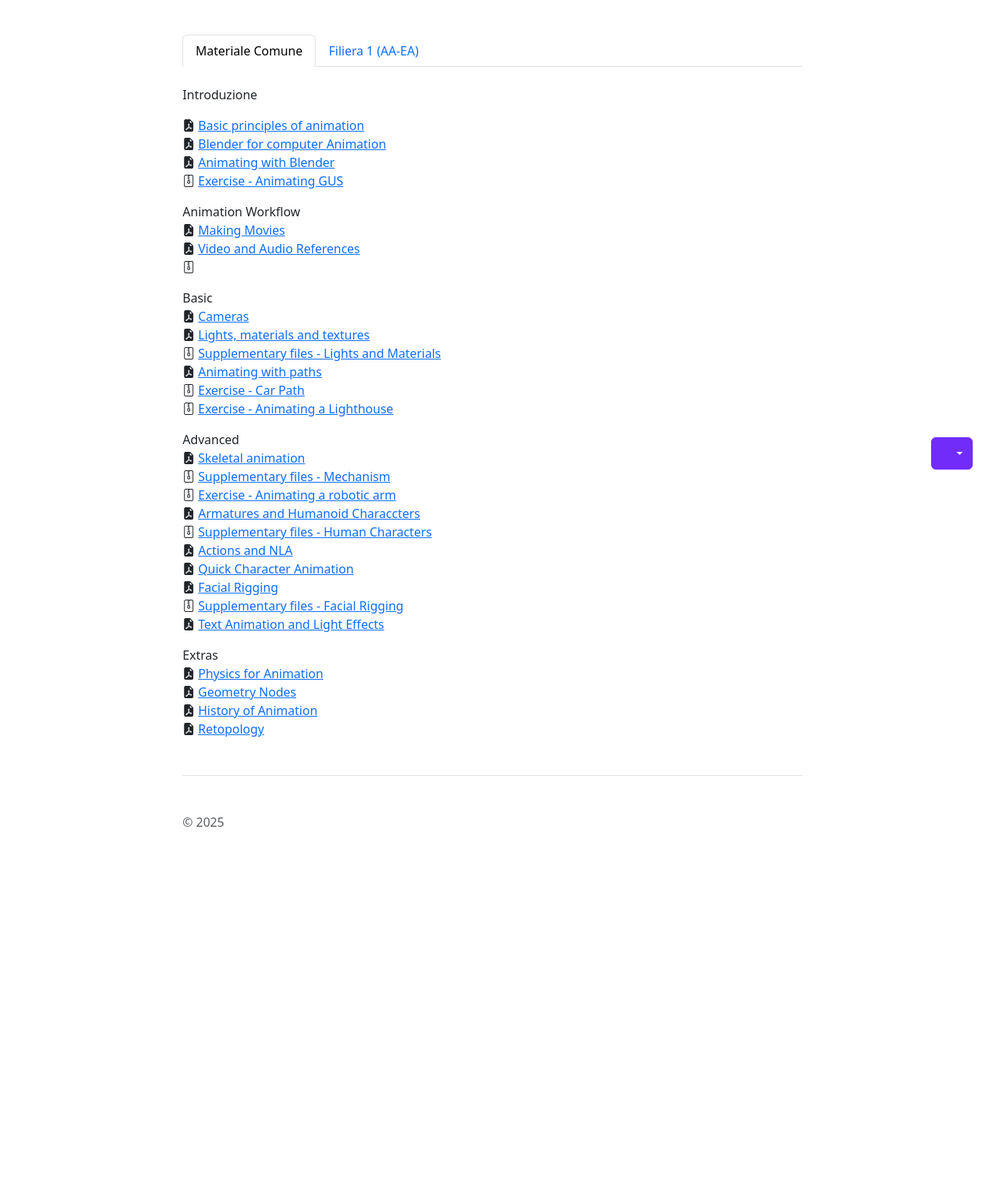
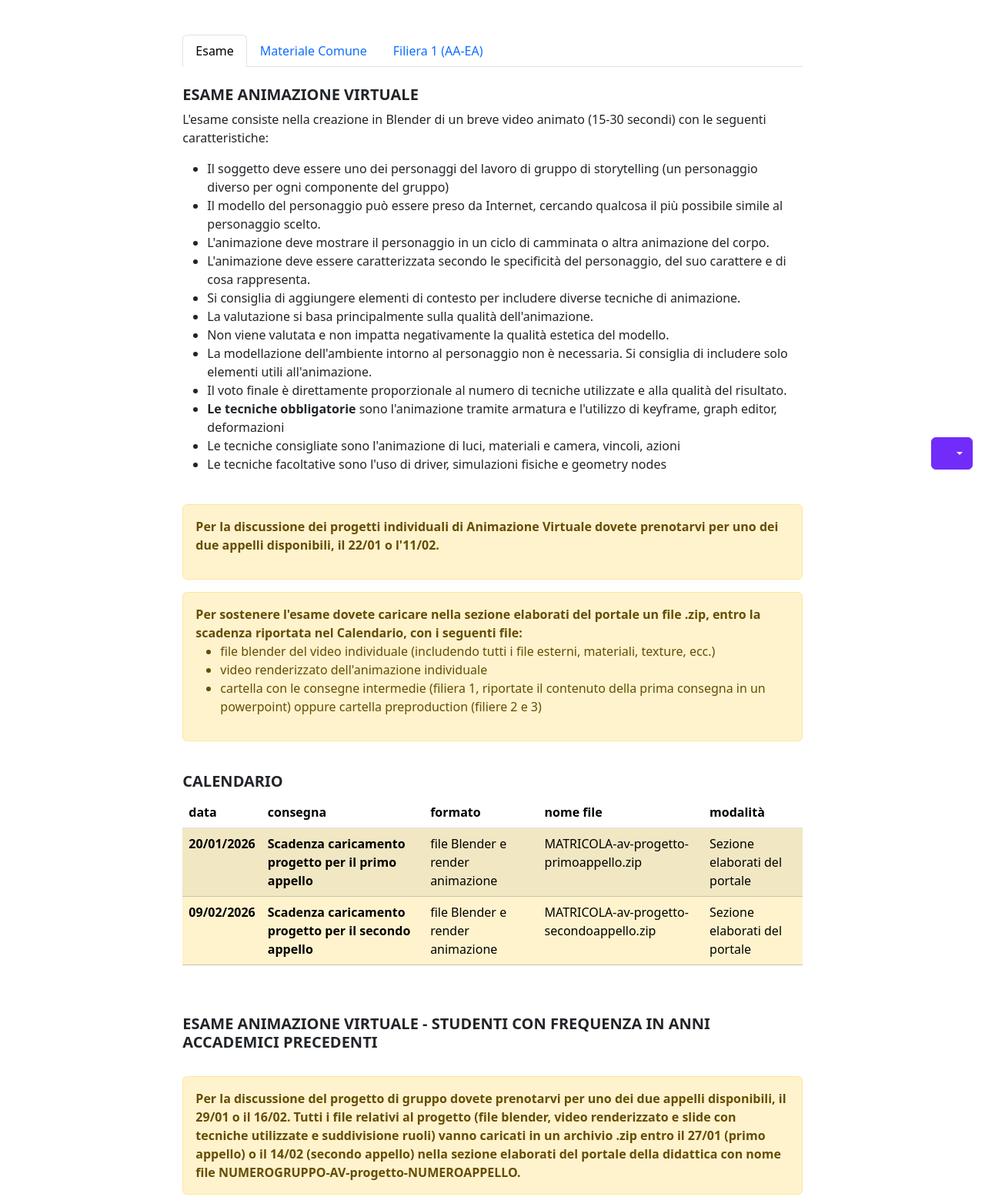
Before and after one commit to fmpolito/Animazione-Virtuale, a plain HTML site: page index.html in a window 1280 px wide. Shown: the part 174-1729 px from the top of the page at 77% size. Before the commit the page ends 1350 px from the top, so only its background shows below. Drawn offline with Linux system fonts and the light colour scheme.

Commit message:
Update index.html
update exam details

```diff
--- a/index.html
+++ b/index.html
@@ -179,7 +179,8 @@
         <div class="mb-12 m-0 border-0">
           <nav>
             <div class="nav nav-tabs" id="nav-tab" role="tablist">
-              <button class="nav-link active" id="nav-pres-tab" data-bs-toggle="tab" data-bs-target="#nav-pres" type="button" role="tab" aria-controls="nav-pres" aria-selected="true">Materiale Comune</button>
+              <button class="nav-link active" id="nav-exam-tab" data-bs-toggle="tab" data-bs-target="#nav-exam" type="button" role="tab" aria-controls="nav-exam" aria-selected="true">Esame</button>
+              <button class="nav-link" id="nav-pres-tab" data-bs-toggle="tab" data-bs-target="#nav-pres" type="button" role="tab" aria-controls="nav-pres" aria-selected="false">Materiale Comune</button>
               <button class="nav-link" id="nav-mat-tab" data-bs-toggle="tab" data-bs-target="#nav-mat" type="button" role="tab" aria-controls="nav-mat" aria-selected="false">Filiera 1 (AA-EA)</button>
               <!--<button class="nav-link" id="nav-esame-tab" data-bs-toggle="tab" data-bs-target="#nav-esame" type="button" role="tab" aria-controls="nav-esame" aria-selected="false" >Esame</button>-->
             </div>
@@ -187,7 +188,84 @@
 
           <div class="tab-content" id="nav-tabContent">
 
-            <div class="tab-pane show active" id="nav-pres" role="tabpanel" aria-labelledby="nav-pres-tab" tabindex="0">
+            <div class="tab-pane show active" id="nav-exam" role="tabpanel" aria-labelledby="nav-exam-tab" tabindex="0">
+
+              <br>
+              <h5><strong>ESAME ANIMAZIONE VIRTUALE</strong></h5>
+              <p>L'esame consiste nella creazione in Blender di un breve video animato (15-30 secondi) con le seguenti caratteristiche:
+                <ul>
+                  <li>Il soggetto deve essere uno dei personaggi del lavoro di gruppo di storytelling (un personaggio diverso per ogni componente del gruppo)</li>
+                  <li>Il modello del personaggio può essere preso da Internet, cercando qualcosa il più possibile simile al personaggio scelto.</li>
+                  <li>L'animazione deve mostrare il personaggio in un ciclo di camminata o altra animazione del corpo.</li>
+                  <li>L'animazione deve essere caratterizzata secondo le specificità del personaggio, del suo carattere e di cosa rappresenta.</li>
+                  <li>Si consiglia di aggiungere elementi di contesto per includere diverse tecniche di animazione.</li>
+                  <li>La valutazione si basa principalmente sulla qualità dell'animazione.</li>
+                  <li>Non viene valutata e non impatta negativamente la qualità estetica del modello.</li>
+                  <li>La modellazione dell'ambiente intorno al personaggio non è necessaria. Si consiglia di includere solo elementi utili all'animazione.</li>
+                  <li>Il voto finale è direttamente proporzionale al numero di tecniche utilizzate e alla qualità del risultato.</li>
+                  <li><strong>Le tecniche obbligatorie</strong> sono l'animazione tramite armatura e l'utilizzo di keyframe, graph editor, deformazioni</li>
+                  <li>Le tecniche consigliate sono l'animazione di luci, materiali e camera, vincoli, azioni</li>
+                  <li>Le tecniche facoltative sono l'uso di driver, simulazioni fisiche e geometry nodes</li>
+                </ul>
+              </p>
+
+
+              <br>
+              <div class="alert alert-warning" role="alert">
+                <strong>
+              Per la discussione dei progetti individuali di Animazione Virtuale dovete prenotarvi per uno dei due appelli disponibili, il 22/01 o l'11/02. </p>
+              </strong>
+              </div>
+              <div class="alert alert-warning" role="alert">
+                <strong>Per sostenere l'esame dovete caricare nella sezione elaborati del portale un file .zip, entro la scadenza riportata nel Calendario, con i seguenti file:</strong>
+                <ul>
+                  <li>file blender del video individuale (includendo tutti i file esterni, materiali, texture, ecc.)</li>
+                  <li>video renderizzato dell'animazione individuale</li>
+                  <li>cartella con le consegne intermedie (filiera 1, riportate il contenuto della prima consegna in un powerpoint) oppure cartella preproduction (filiere 2 e 3)</li>
+                </ul>
+                </p>
+              </div>
+
+              <br>
+              <h5><strong>CALENDARIO</strong></h5>
+              <table class="table table-striped">
+                <thead>
+                  <tr>
+                    <th scope="col">data</th>
+                    <th scope="col">consegna</th>
+                    <th scope="col">formato</th>
+                    <th scope="col">nome file</th>
+                    <th scope="col">modalità</th>
+                </thead>
+                <tbody>
+                  <tr class="table-warning">
+                    <th scope="row">20/01/2026</th>
+                    <td><strong>Scadenza caricamento progetto per il primo appello</strong></td>
+                    <td>file Blender e render animazione</td>
+                    <td>MATRICOLA-av-progetto-primoappello.zip</td>
+                    <td>Sezione elaborati del portale</td>
+                  </tr>
+                  <tr class="table-warning">
+                    <th scope="row">09/02/2026</th>
+                    <td><strong>Scadenza caricamento progetto per il secondo appello</strong></td>
+                    <td>file Blender e render animazione</td>
+                    <td>MATRICOLA-av-progetto-secondoappello.zip</td>
+                    <td>Sezione elaborati del portale</td>
+                  </tr>
+                </tbody>
+              </table>
+
+              <br><br>
+
+              <h5><strong>ESAME ANIMAZIONE VIRTUALE - STUDENTI CON FREQUENZA IN ANNI ACCADEMICI PRECEDENTI</strong></h5>
+              <br>
+              <div class="alert alert-warning" role="alert">
+              <strong>Per la discussione del progetto di gruppo dovete prenotarvi per uno dei due appelli disponibili, il 29/01 o il 16/02. Tutti i file relativi al progetto (file blender, video renderizzato e slide con tecniche utilizzate e suddivisione ruoli) vanno caricati in un archivio .zip entro il 27/01 (primo appello) o il 14/02 (secondo appello) nella sezione elaborati del portale della didattica con nome file NUMEROGRUPPO-AV-progetto-NUMEROAPPELLO.</strong>
+              </div>
+            </div>
+
+
+            <div class="tab-pane show" id="nav-pres" role="tabpanel" aria-labelledby="nav-pres-tab" tabindex="1">
               <br>
               <p>
                 Introduzione
@@ -201,7 +279,6 @@
                 <ul class="list-unstyled">
                   <li class="bi bi-file-earmark-pdf-fill"> <a target="_blank" href="https://drive.google.com/file/d/19HkXRYVWXXx03AHKBdYZojbEjMLA2aj5/view?usp=drive_link">Making Movies</a></li>
                   <li class="bi bi-file-earmark-pdf-fill"> <a target="_blank" href="https://drive.google.com/file/d/1vAGJlrhD1S7YF7Wt5ySTLc_nCnIlcq3M/view?usp=drive_link">Video and Audio References</a></li>
-                  <li class="bi bi-file-zip"> <a target="_blank" href=""></a></li>
                 </ul>
                 Basic
                 <ul class="list-unstyled">
@@ -236,7 +313,7 @@
               </p>
             </div>
 
-            <div class="tab-pane show" id="nav-mat" role="tabpanel" aria-labelledby="nav-mat-tab" tabindex="0">
+            <div class="tab-pane show" id="nav-mat" role="tabpanel" aria-labelledby="nav-mat-tab" tabindex="2">
               <br>
               <h3>Calendario</h3>
               <table class="table table-striped">
@@ -296,7 +373,7 @@
 
               <!--<div class="alert alert-warning" role="alert">
               <strong>Le revisioni del 16/12 avranno luogo dalle 16.00 alle 19.00 in concomitanza con le revisioni di Storytelling tenute dal prof. Covino, in aula 12 AM </strong>
-              </div>-->
+              </div>
 
               <div class="alert alert-warning" role="alert">
                 <h5><strong>ESAME ANIMAZIONE VIRTUALE</strong></h5>
@@ -306,7 +383,7 @@
               <div class="alert alert-warning" role="alert">
                 <h5><strong>ESAME ANIMAZIONE VIRTUALE - STUDENTI CON FREQUENZA IN ANNI ACCADEMICI PRECEDENTI</strong></h5>
               <strong>Per la discussione del progetto di gruppo dovete prenotarvi per uno dei due appelli disponibili, il 29/01 o il 16/02. Tutti i file relativi al progetto (file blender, video renderizzato e slide con tecniche utilizzate e suddivisione ruoli) vanno caricati in un archivio .zip entro il 27/01 (primo appello) o il 14/02 (secondo appello) nella sezione elaborati del portale della didattica con nome file NUMEROGRUPPO-AV-progetto-NUMEROAPPELLO.</strong>
-              </div>
+              </div>-->
 
               <div class="alert alert-primary" role="alert">
               <strong>Tutti i file caricati nella sezione elaborati del portale della didattica devono seguire il formato: <br> MATRICOLA-av-TITOLOCONSEGNA <br>es. 210100-av-copione.zip</strong>
```
